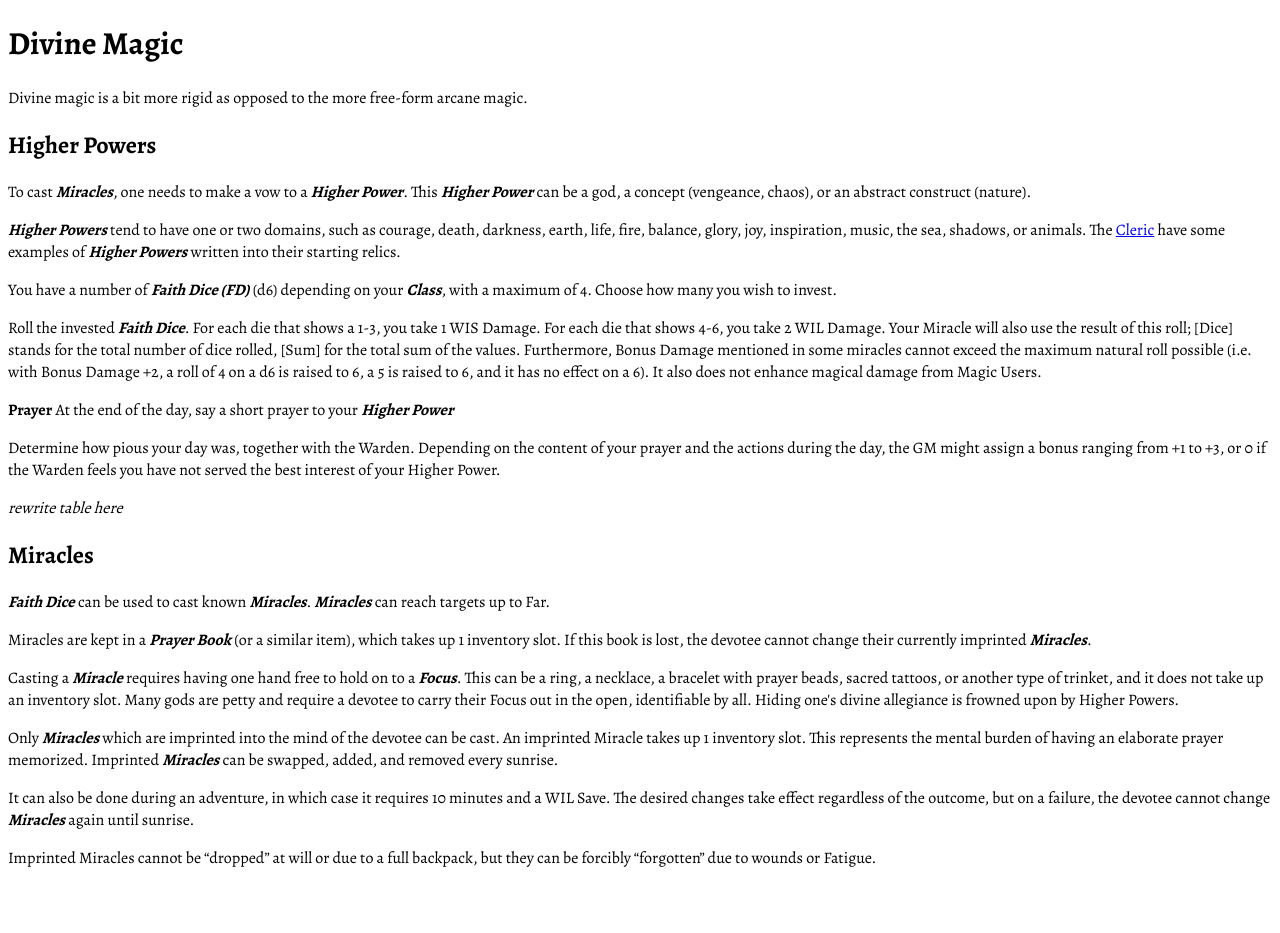
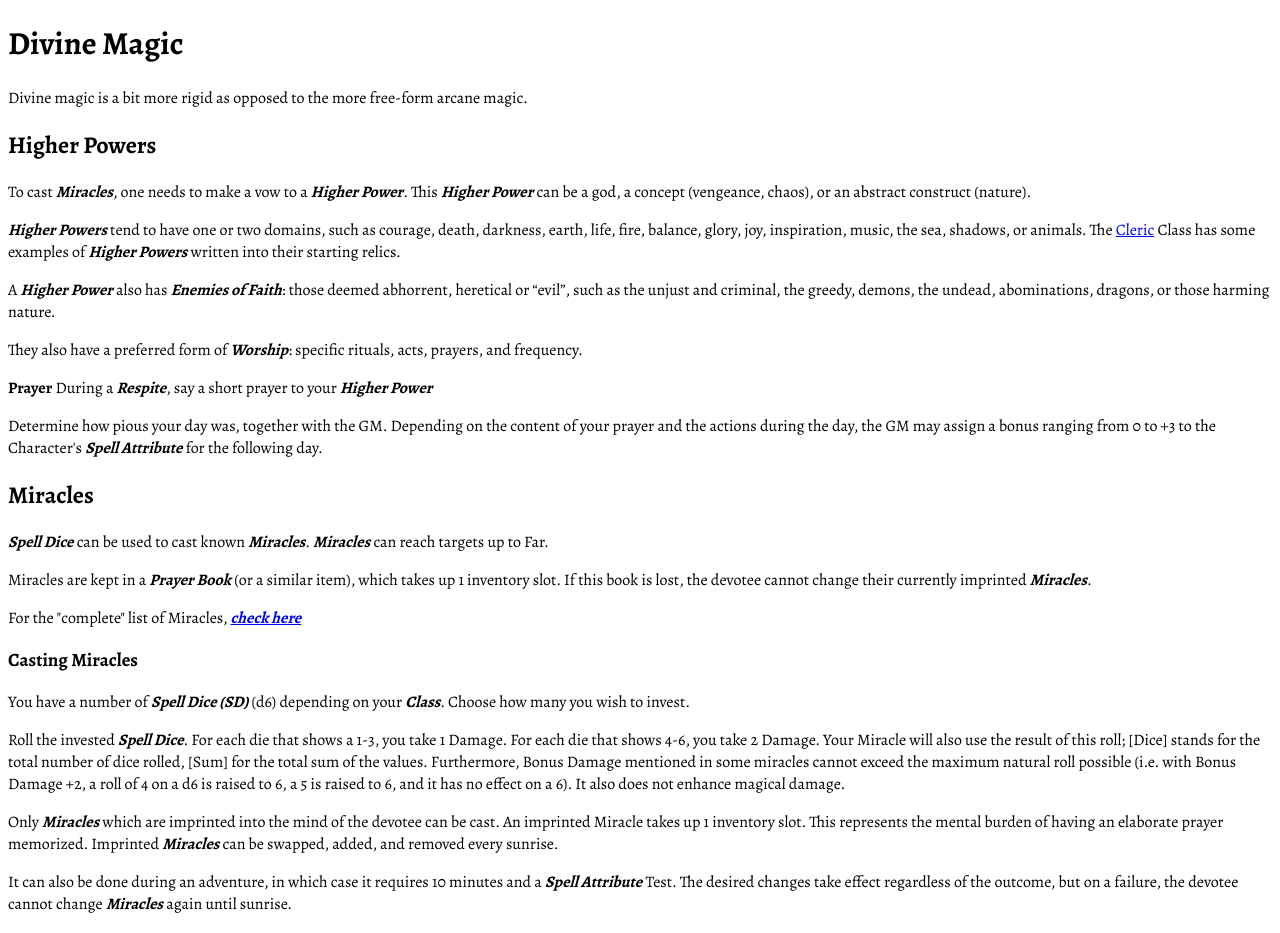
Before and after one commit to matt-gefen/radiant-hack, a Next.js app: page /magic/divine in a window 1280 px wide. Shown: the top 933 px of the page. Before the commit the page ends 885 px from the top, so only its background shows below. Built offline with nearby package versions, Linux system fonts and the light colour scheme.

Commit message:
miracle rework

```diff
--- a/pages/magic/divine.mdx
+++ b/pages/magic/divine.mdx
@@ -4,28 +4,34 @@ Divine magic is a bit more rigid as opposed to the more free-form arcane magic.
 ## Higher Powers
 To cast ***Miracles***, one needs to make a vow to a ***Higher Power***. This ***Higher Power*** can be a god, a concept (vengeance, chaos), or an abstract construct (nature).
 
-***Higher Powers*** tend to have one or two domains, such as courage, death, darkness, earth, life, fire, balance, glory, joy, inspiration, music, the sea, shadows, or animals. The [Cleric]("/classes/cleric") have some examples of ***Higher Powers*** written into their starting relics.
+***Higher Powers*** tend to have one or two domains, such as courage, death, darkness, earth, life, fire, balance, glory, joy, inspiration, music, the sea, shadows, or animals. The [Cleric]("/classes/cleric") Class has some examples of ***Higher Powers*** written into their starting relics.
 
-You have a number of ***Faith Dice (FD)*** (d6) depending on your ***Class***, with a maximum of 4. Choose how many you wish to invest.
+A ***Higher Power*** also has ***Enemies of Faith***: those deemed abhorrent, heretical or “evil”, such as the unjust and criminal, the greedy, demons, the undead, abominations, dragons, or those harming nature.
 
-Roll the invested ***Faith Dice***. For each die that shows a 1-3, you take 1 WIS Damage. For each die that shows 4-6, you take 2 WIL Damage. Your Miracle will also use the result of this roll; [Dice] stands for the total number of dice rolled, [Sum] for the total sum of the values. Furthermore, Bonus Damage mentioned in some miracles cannot exceed the maximum natural roll possible (i.e. with Bonus Damage +2, a roll of 4 on a d6 is raised to 6, a 5 is raised to 6, and it has no effect on a 6). It also does not enhance magical damage from Magic Users.
+They also have a preferred form of ***Worship***: specific rituals, acts, prayers, and frequency.
 
 **Prayer**
-At the end of the day, say a short prayer to your ***Higher Power***
+During a ***Respite***, say a short prayer to your ***Higher Power***
 
-Determine how pious your day was, together with the Warden. Depending on the content of your prayer and the actions during the day, the GM might assign a bonus ranging from +1 to +3, or 0 if the Warden feels you have not served the best interest of your Higher Power.
-
-*rewrite table here*
+Determine how pious your day was, together with the GM. Depending on the content of your prayer and the actions during the day, the GM may assign a bonus ranging from 0 to +3 to the Character's ***Spell Attribute*** for the following day.
 
 ## Miracles
-***Faith Dice*** can be used to cast known ***Miracles***. ***Miracles*** can reach targets up to Far.
+***Spell Dice*** can be used to cast known ***Miracles***. ***Miracles*** can reach targets up to Far.
 
 Miracles are kept in a ***Prayer Book*** (or a similar item), which takes up 1 inventory slot. If this book is lost, the devotee cannot change their currently imprinted ***Miracles***.
 
-Casting a ***Miracle*** requires having one hand free to hold on to a ***Focus***. This can be a ring, a necklace, a bracelet with prayer beads, sacred tattoos, or another type of trinket, and it does not take up an inventory slot. Many gods are petty and require a devotee to carry their Focus out in the open, identifiable by all. Hiding one's divine allegiance is frowned upon by Higher Powers.
+For the "complete" list of Miracles, ***[check here](/magic/spells/miracles)***
+
+### Casting Miracles
+You have a number of ***Spell Dice (SD)*** (d6) depending on your ***Class***. Choose how many you wish to invest.
+
+Roll the invested ***Spell Dice***. For each die that shows a 1-3, you take 1 Damage. For each die that shows 4-6, you take 2 Damage. Your Miracle will also use the result of this roll; [Dice] stands for the total number of dice rolled, [Sum] for the total sum of the values. Furthermore, Bonus Damage mentioned in some miracles cannot exceed the maximum natural roll possible (i.e. with Bonus Damage +2, a roll of 4 on a d6 is raised to 6, a 5 is raised to 6, and it has no effect on a 6). It also does not enhance magical damage.
 
 Only ***Miracles*** which are imprinted into the mind of the devotee can be cast. An imprinted Miracle takes up 1 inventory slot. This represents the mental burden of having an elaborate prayer memorized. Imprinted ***Miracles*** can be swapped, added, and removed every sunrise.
 
-It can also be done during an adventure, in which case it requires 10 minutes and a WIL Save. The desired changes take effect regardless of the outcome, but on a failure, the devotee cannot change ***Miracles*** again until sunrise.
+It can also be done during an adventure, in which case it requires 10 minutes and a ***Spell Attribute*** Test. The desired changes take effect regardless of the outcome, but on a failure, the devotee cannot change ***Miracles*** again until sunrise.
 
 Imprinted Miracles cannot be “dropped” at will or due to a full backpack, but they can be forcibly “forgotten” due to wounds or Fatigue.
+
+#### Focus
+Casting a ***Miracle*** requires having one hand free to hold on to a ***Focus***. This can be a ring, a necklace, a bracelet with prayer beads, sacred tattoos, or another type of trinket, and it does not take up an inventory slot. Many gods are petty and require a devotee to carry their ***Focus*** out in the open, identifiable by all. Hiding one's divine allegiance is frowned upon by ***Higher Powers***.
```
Also changed, not shown: pages/classes/cleric.mdx (+9 -10 lines).
